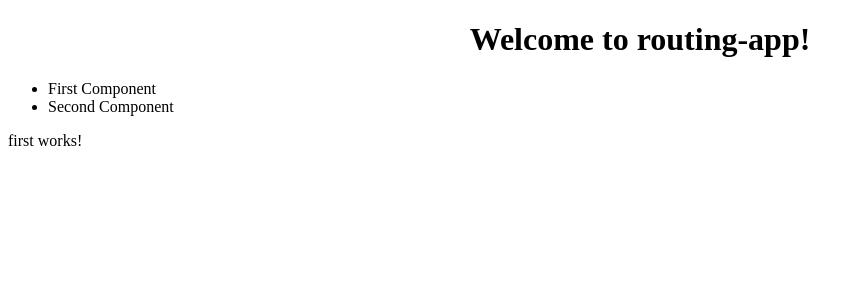
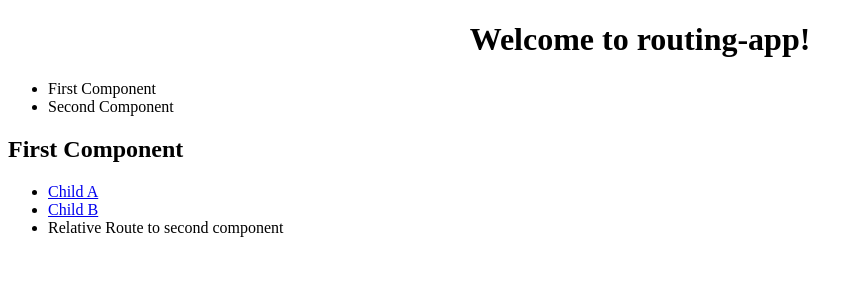
Before and after one commit to cswarbreck/angular-routing-app, an Angular app: page /first-component in a window 1280 px wide. Shown: the top 300 px of the page, without its empty margins (0-863 px from the left). Built offline with nearby package versions, Linux system fonts and the light colour scheme.

Commit message:
Adds homepage component

```diff
--- a/src/app/app.module.ts
+++ b/src/app/app.module.ts
@@ -8,6 +8,7 @@ import { SecondComponent } from './second/second.component';
 import { PageNotFoundComponent } from './page-not-found/page-not-found.component';
 import { ChildAComponent } from './child-a/child-a.component';
 import { ChildBComponent } from './child-b/child-b.component';
+import { HomePageComponent } from './home-page/home-page.component';
 
 @NgModule({
   declarations: [
@@ -16,7 +17,8 @@ import { ChildBComponent } from './child-b/child-b.component';
     SecondComponent,
     PageNotFoundComponent,
     ChildAComponent,
-    ChildBComponent
+    ChildBComponent,
+    HomePageComponent
   ],
   imports: [
     BrowserModule,
--- a/src/app/first/first.component.html
+++ b/src/app/first/first.component.html
@@ -1 +1,11 @@
-<p>first works!</p>
+<h2>First Component</h2>
+
+<nav>
+  <ul>
+    <li><a routerLink="child-a">Child A</a></li>
+    <li><a routerLink="child-b">Child B</a></li>
+    <li><a routerLink="./second-component"></a>Relative Route to second component</li>
+  </ul>
+</nav>
+
+<router-outlet></router-outlet>
--- a/src/app/first/first.component.ts
+++ b/src/app/first/first.component.ts
@@ -1,5 +1,6 @@
 import { Component, OnInit } from '@angular/core';
 import { Router, ActivatedRoute, ParamMap } from '@angular/router';
+import { NavigationExtras } from '@angular/router';
 
 @Component({
   selector: 'app-first',
@@ -31,11 +32,13 @@ export class FirstComponent implements OnInit {
   ) {}
 
   ngOnInit() {
+
     //.subscribe is 'listening' to this.route.queryParams using RxJS
     // This is an improvement on promises that only fire once
     this.route.queryParams.subscribe(params => {
       this.name = params['item1'];
     })
+
   }
 
 }
--- /dev/null
+++ b/src/app/home-page/home-page.component.html
@@ -0,0 +1 @@
+<p>home-page works!</p>
--- /dev/null
+++ b/src/app/home-page/home-page.component.ts
@@ -0,0 +1,15 @@
+import { Component, OnInit } from '@angular/core';
+
+@Component({
+  selector: 'app-home-page',
+  templateUrl: './home-page.component.html',
+  styleUrls: ['./home-page.component.scss']
+})
+export class HomePageComponent implements OnInit {
+
+  constructor() { }
+
+  ngOnInit() {
+  }
+
+}
```
Also changed, not shown: src/app/app-routing.module.ts (+15 -1 lines), src/app/home-page/home-page.component.scss (added), 1 other file (tests, documents, lock files or other folders).
